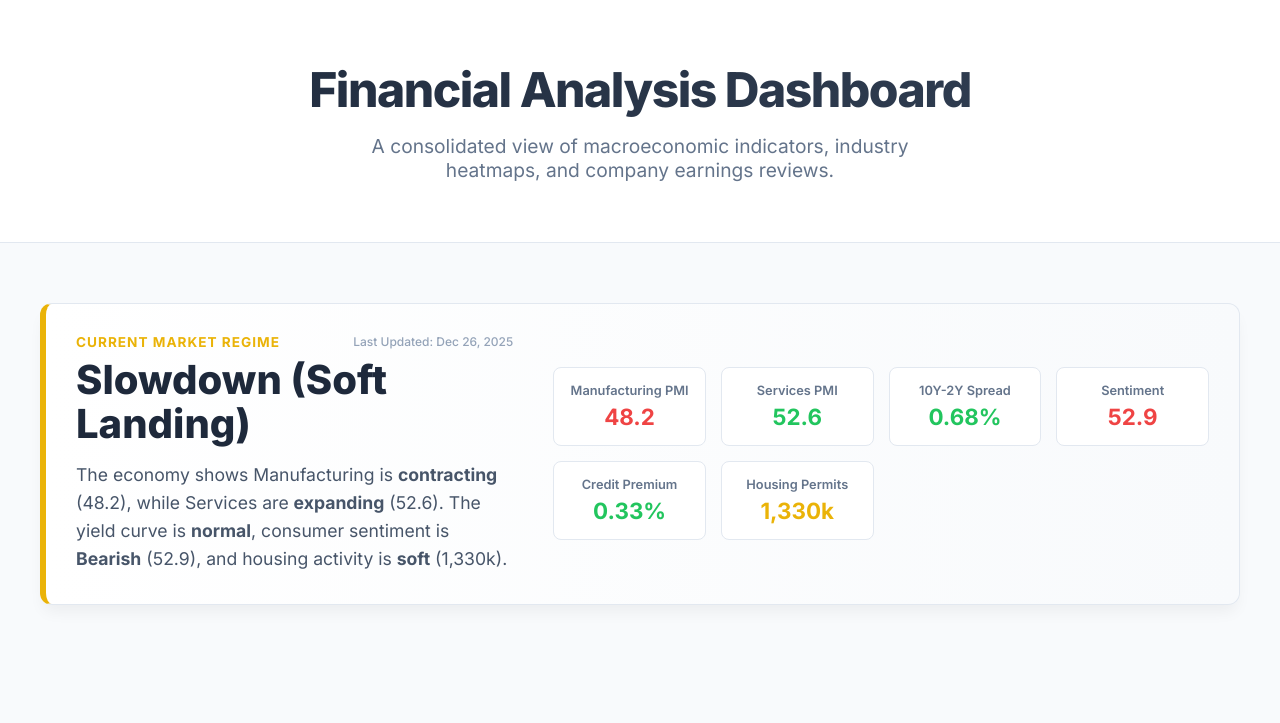
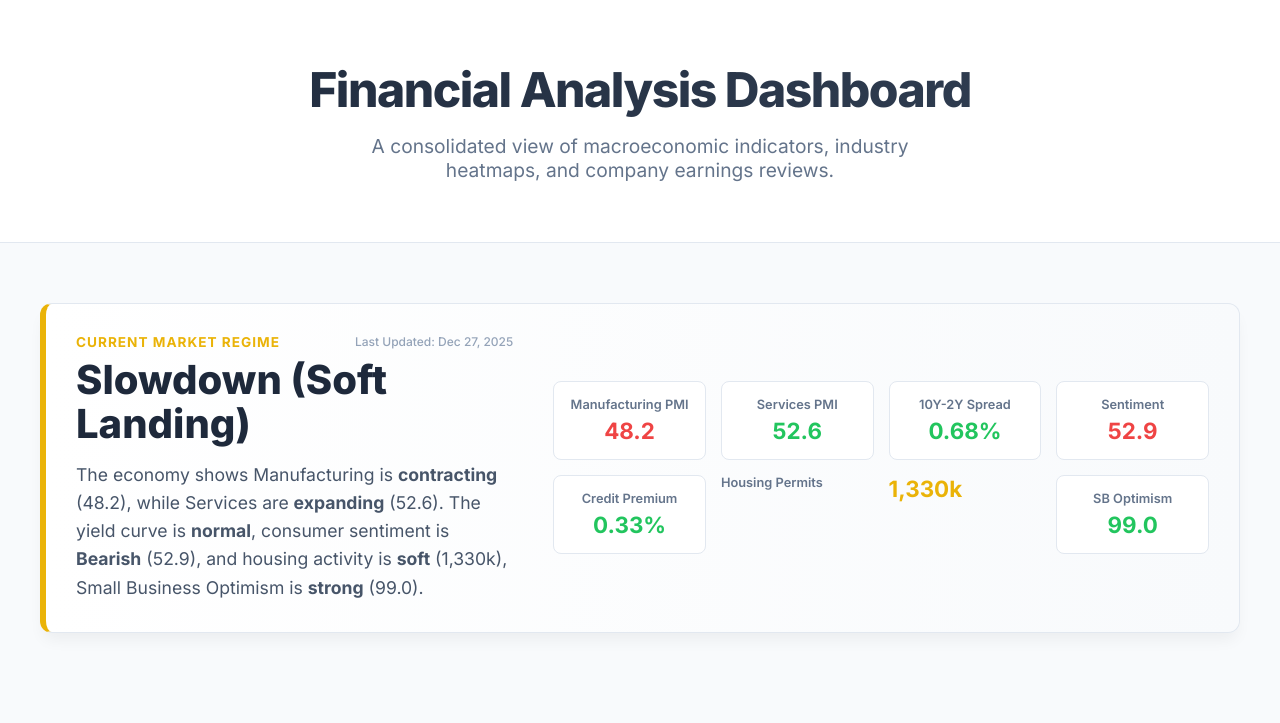
Before and after one commit to anilrcc/financial-dashboard, a plain HTML site: page index.html in a window 1280 px wide. Shown: the top 723 px of the page. Drawn offline with Linux system fonts and the light colour scheme.

Commit message:
Update Index page with Small Business Optimism metric

```diff
--- a/index.html
+++ b/index.html
@@ -214,83 +214,51 @@
     <!-- Executive Summary Section -->
 
     <div class="summary-section" style="max-width: 1200px; margin: 0 auto 40px auto; padding: 0 20px;">
-        <div
-            style="background: linear-gradient(to right, #ffffff, #f8fafc); border: 1px solid #e2e8f0; border-left: 6px solid #eab308; border-radius: 12px; padding: 30px; box-shadow: 0 10px 15px -3px rgba(0, 0, 0, 0.05);">
+        <div style="background: linear-gradient(to right, #ffffff, #f8fafc); border: 1px solid #e2e8f0; border-left: 6px solid #eab308; border-radius: 12px; padding: 30px; box-shadow: 0 10px 15px -3px rgba(0, 0, 0, 0.05);">
             <div style="display: flex; gap: 40px; align-items: center; flex-wrap: wrap;">
 
                 <!-- Main Status -->
                 <div style="flex: 2; min-width: 300px;">
-                    <div
-                        style="text-transform: uppercase; font-size: 0.85rem; font-weight: 700; color: #eab308; letter-spacing: 1px; margin-bottom: 8px;">
-                        Current Market Regime <span
-                            style="float: right; font-size: 0.75rem; color: #94a3b8; font-weight: 500; text-transform: none; letter-spacing: normal;">Last
-                            Updated: Dec 26, 2025</span></div>
-                    <div
-                        style="font-size: 2.5rem; font-weight: 800; color: #1e293b; margin-bottom: 15px; line-height: 1.1;">
-                        Slowdown (Soft Landing)</div>
-                    <p style="font-size: 1.1rem; color: #475569; line-height: 1.6; margin: 0;">The economy shows
-                        Manufacturing is <strong>contracting</strong> (48.2), while Services are
-                        <strong>expanding</strong> (52.6). The yield curve is <strong>normal</strong>, consumer
-                        sentiment is <strong>Bearish</strong> (52.9), and housing activity is <strong>soft</strong>
-                        (1,330k).</p>
+                    <div style="text-transform: uppercase; font-size: 0.85rem; font-weight: 700; color: #eab308; letter-spacing: 1px; margin-bottom: 8px;">Current Market Regime <span style="float: right; font-size: 0.75rem; color: #94a3b8; font-weight: 500; text-transform: none; letter-spacing: normal;">Last Updated: Dec 27, 2025</span></div>
+                    <div style="font-size: 2.5rem; font-weight: 800; color: #1e293b; margin-bottom: 15px; line-height: 1.1;">Slowdown (Soft Landing)</div>
+                    <p style="font-size: 1.1rem; color: #475569; line-height: 1.6; margin: 0;">The economy shows Manufacturing is <strong>contracting</strong> (48.2), while Services are <strong>expanding</strong> (52.6). The yield curve is <strong>normal</strong>, consumer sentiment is <strong>Bearish</strong> (52.9), and housing activity is <strong>soft</strong> (1,330k), Small Business Optimism is <strong>strong</strong> (99.0).</p>
                 </div>
 
                 <!-- Key Metrics Grid -->
-                <div
-                    style="flex: 3; display: grid; grid-template-columns: repeat(auto-fit, minmax(140px, 1fr)); gap: 15px; min-width: 300px;">
+                <div style="flex: 3; display: grid; grid-template-columns: repeat(auto-fit, minmax(140px, 1fr)); gap: 15px; min-width: 300px;">
 
-                    <a href="industry_heatmap.html"
-                        style="background: white; border: 1px solid #e2e8f0; border-radius: 8px; padding: 15px; text-align: center; text-decoration: none; display: block; color: inherit; transition: transform 0.2s, box-shadow 0.2s;"
-                        onmouseover="this.style.transform='translateY(-2px)'; this.style.boxShadow='0 4px 6px -1px rgba(0, 0, 0, 0.1)';"
-                        onmouseout="this.style.transform='translateY(0)'; this.style.boxShadow='none';">
-                        <div style="font-size: 0.8rem; color: #64748b; font-weight: 600; margin-bottom: 5px;">
-                            Manufacturing PMI</div>
+                    <a href="industry_heatmap.html" style="background: white; border: 1px solid #e2e8f0; border-radius: 8px; padding: 15px; text-align: center; text-decoration: none; display: block; color: inherit; transition: transform 0.2s, box-shadow 0.2s;" onmouseover="this.style.transform='translateY(-2px)'; this.style.boxShadow='0 4px 6px -1px rgba(0, 0, 0, 0.1)';" onmouseout="this.style.transform='translateY(0)'; this.style.boxShadow='none';">
+                        <div style="font-size: 0.8rem; color: #64748b; font-weight: 600; margin-bottom: 5px;">Manufacturing PMI</div>
                         <div style="font-size: 1.4rem; font-weight: 700; color: #ef4444;">48.2</div>
                     </a>
 
-                    <a href="services_pmi.html"
-                        style="background: white; border: 1px solid #e2e8f0; border-radius: 8px; padding: 15px; text-align: center; text-decoration: none; display: block; color: inherit; transition: transform 0.2s, box-shadow 0.2s;"
-                        onmouseover="this.style.transform='translateY(-2px)'; this.style.boxShadow='0 4px 6px -1px rgba(0, 0, 0, 0.1)';"
-                        onmouseout="this.style.transform='translateY(0)'; this.style.boxShadow='none';">
-                        <div style="font-size: 0.8rem; color: #64748b; font-weight: 600; margin-bottom: 5px;">Services
-                            PMI</div>
+                    <a href="services_pmi.html" style="background: white; border: 1px solid #e2e8f0; border-radius: 8px; padding: 15px; text-align: center; text-decoration: none; display: block; color: inherit; transition: transform 0.2s, box-shadow 0.2s;" onmouseover="this.style.transform='translateY(-2px)'; this.style.boxShadow='0 4px 6px -1px rgba(0, 0, 0, 0.1)';" onmouseout="this.style.transform='translateY(0)'; this.style.boxShadow='none';">
+                        <div style="font-size: 0.8rem; color: #64748b; font-weight: 600; margin-bottom: 5px;">Services PMI</div>
                         <div style="font-size: 1.4rem; font-weight: 700; color: #22c55e;">52.6</div>
                     </a>
 
-                    <a href="yield_curve.html"
-                        style="background: white; border: 1px solid #e2e8f0; border-radius: 8px; padding: 15px; text-align: center; text-decoration: none; display: block; color: inherit; transition: transform 0.2s, box-shadow 0.2s;"
-                        onmouseover="this.style.transform='translateY(-2px)'; this.style.boxShadow='0 4px 6px -1px rgba(0, 0, 0, 0.1)';"
-                        onmouseout="this.style.transform='translateY(0)'; this.style.boxShadow='none';">
-                        <div style="font-size: 0.8rem; color: #64748b; font-weight: 600; margin-bottom: 5px;">10Y-2Y
-                            Spread</div>
+                    <a href="yield_curve.html" style="background: white; border: 1px solid #e2e8f0; border-radius: 8px; padding: 15px; text-align: center; text-decoration: none; display: block; color: inherit; transition: transform 0.2s, box-shadow 0.2s;" onmouseover="this.style.transform='translateY(-2px)'; this.style.boxShadow='0 4px 6px -1px rgba(0, 0, 0, 0.1)';" onmouseout="this.style.transform='translateY(0)'; this.style.boxShadow='none';">
+                        <div style="font-size: 0.8rem; color: #64748b; font-weight: 600; margin-bottom: 5px;">10Y-2Y Spread</div>
                         <div style="font-size: 1.4rem; font-weight: 700; color: #22c55e;">0.68%</div>
                     </a>
 
-                    <a href="consumer_sentiment.html"
-                        style="background: white; border: 1px solid #e2e8f0; border-radius: 8px; padding: 15px; text-align: center; text-decoration: none; display: block; color: inherit; transition: transform 0.2s, box-shadow 0.2s;"
-                        onmouseover="this.style.transform='translateY(-2px)'; this.style.boxShadow='0 4px 6px -1px rgba(0, 0, 0, 0.1)';"
-                        onmouseout="this.style.transform='translateY(0)'; this.style.boxShadow='none';">
-                        <div style="font-size: 0.8rem; color: #64748b; font-weight: 600; margin-bottom: 5px;">Sentiment
-                        </div>
+                    <a href="consumer_sentiment.html" style="background: white; border: 1px solid #e2e8f0; border-radius: 8px; padding: 15px; text-align: center; text-decoration: none; display: block; color: inherit; transition: transform 0.2s, box-shadow 0.2s;" onmouseover="this.style.transform='translateY(-2px)'; this.style.boxShadow='0 4px 6px -1px rgba(0, 0, 0, 0.1)';" onmouseout="this.style.transform='translateY(0)'; this.style.boxShadow='none';">
+                        <div style="font-size: 0.8rem; color: #64748b; font-weight: 600; margin-bottom: 5px;">Sentiment</div>
                         <div style="font-size: 1.4rem; font-weight: 700; color: #ef4444;">52.9</div>
                     </a>
 
-                    <a href="corporate_bonds.html"
-                        style="background: white; border: 1px solid #e2e8f0; border-radius: 8px; padding: 15px; text-align: center; text-decoration: none; display: block; color: inherit; transition: transform 0.2s, box-shadow 0.2s;"
-                        onmouseover="this.style.transform='translateY(-2px)'; this.style.boxShadow='0 4px 6px -1px rgba(0, 0, 0, 0.1)';"
-                        onmouseout="this.style.transform='translateY(0)'; this.style.boxShadow='none';">
-                        <div style="font-size: 0.8rem; color: #64748b; font-weight: 600; margin-bottom: 5px;">Credit
-                            Premium</div>
+                    <a href="corporate_bonds.html" style="background: white; border: 1px solid #e2e8f0; border-radius: 8px; padding: 15px; text-align: center; text-decoration: none; display: block; color: inherit; transition: transform 0.2s, box-shadow 0.2s;" onmouseover="this.style.transform='translateY(-2px)'; this.style.boxShadow='0 4px 6px -1px rgba(0, 0, 0, 0.1)';" onmouseout="this.style.transform='translateY(0)'; this.style.boxShadow='none';">
+                        <div style="font-size: 0.8rem; color: #64748b; font-weight: 600; margin-bottom: 5px;">Credit Premium</div>
                         <div style="font-size: 1.4rem; font-weight: 700; color: #22c55e;">0.33%</div>
                     </a>
 
-                    <a href="building_permits.html"
-                        style="background: white; border: 1px solid #e2e8f0; border-radius: 8px; padding: 15px; text-align: center; text-decoration: none; display: block; color: inherit; transition: transform 0.2s, box-shadow 0.2s;"
-                        onmouseover="this.style.transform='translateY(-2px)'; this.style.boxShadow='0 4px 6px -1px rgba(0, 0, 0, 0.1)';"
-                        onmouseout="this.style.transform='translateY(0)'; this.style.boxShadow='none';">
-                        <div style="font-size: 0.8rem; color: #64748b; font-weight: 600; margin-bottom: 5px;">Housing
-                            Permits</div>
+                        <div style="font-size: 0.8rem; color: #64748b; font-weight: 600; margin-bottom: 5px;">Housing Permits</div>
                         <div style="font-size: 1.4rem; font-weight: 700; color: #eab308;">1,330k</div>
+                    </a>
+
+                    <a href="small_business_optimism.html" style="background: white; border: 1px solid #e2e8f0; border-radius: 8px; padding: 15px; text-align: center; text-decoration: none; display: block; color: inherit; transition: transform 0.2s, box-shadow 0.2s;" onmouseover="this.style.transform='translateY(-2px)'; this.style.boxShadow='0 4px 6px -1px rgba(0, 0, 0, 0.1)';" onmouseout="this.style.transform='translateY(0)'; this.style.boxShadow='none';">
+                        <div style="font-size: 0.8rem; color: #64748b; font-weight: 600; margin-bottom: 5px;">SB Optimism</div>
+                        <div style="font-size: 1.4rem; font-weight: 700; color: #22c55e;">99.0</div>
                     </a>
 
                 </div>
@@ -298,7 +266,7 @@
         </div>
     </div>
 
-    <!-- End Executive Summary -->
+<!-- End Executive Summary -->
     <!-- Section Divider -->
     <div style="border-top: 1px solid #e2e8f0; margin: 40px auto; max-width: 1200px;"></div>
 
```
